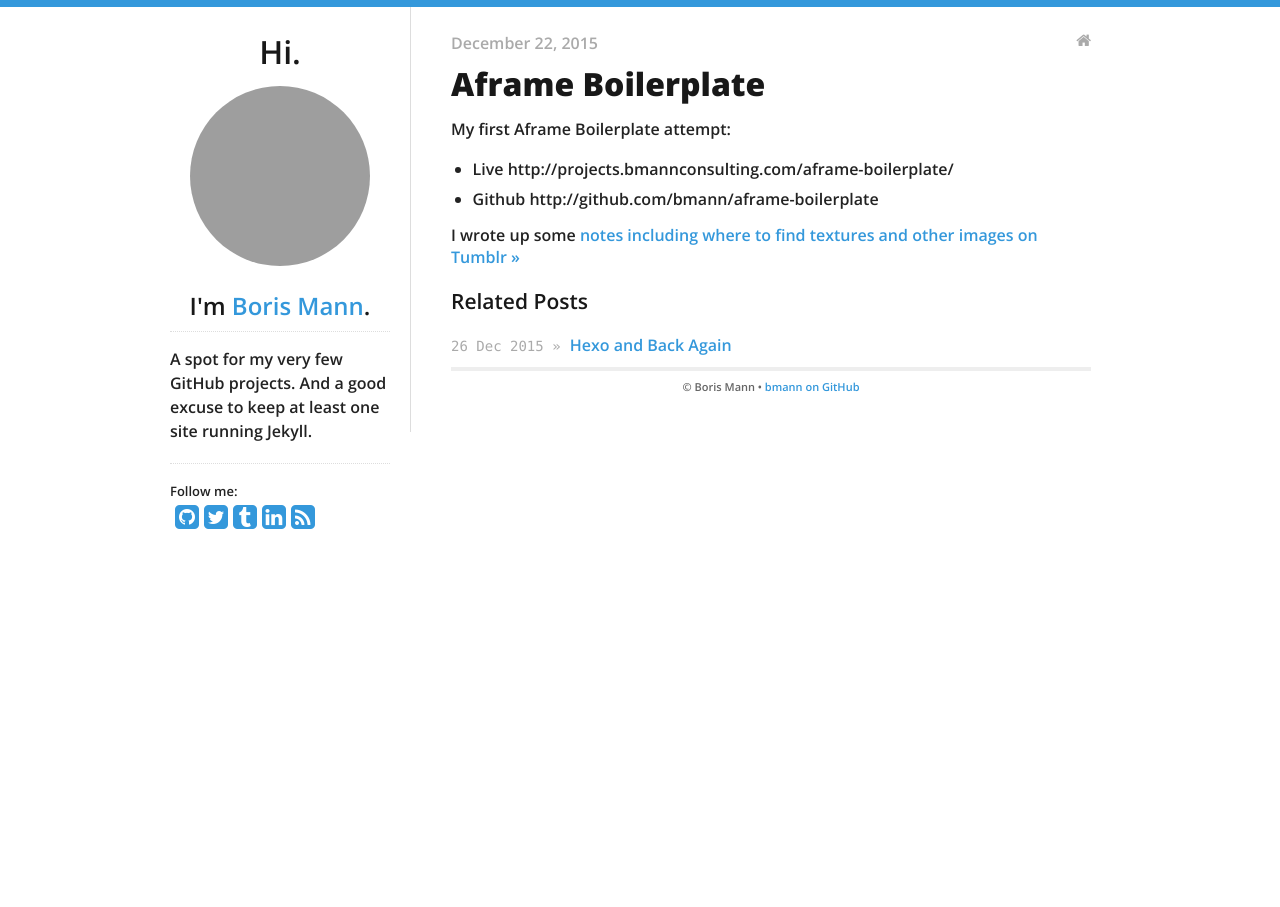
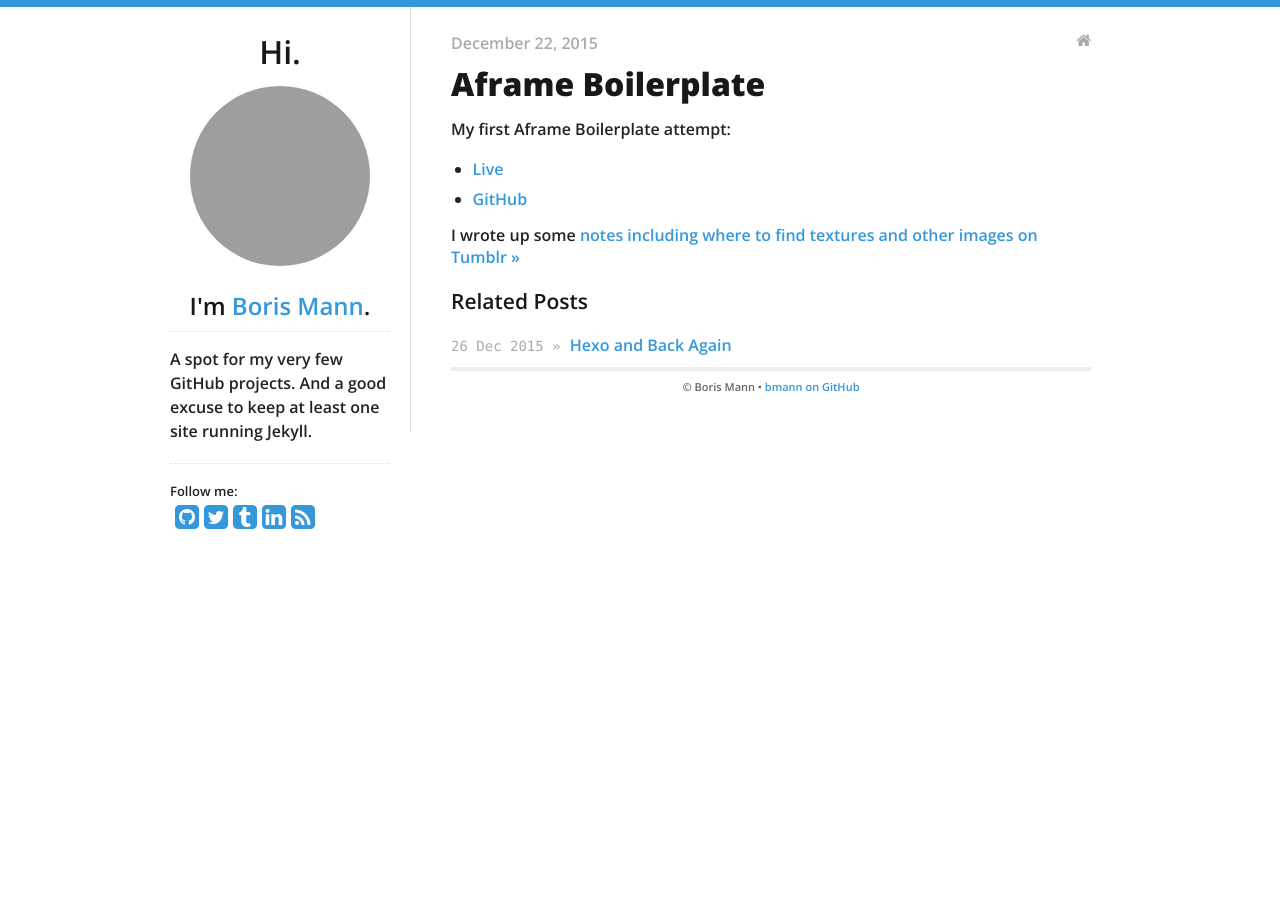
Before and after one commit to bmann/bmann.github.com, a Jekyll site: the page built from _posts/2015-12-22-aframe-boilerplate.md, in a window 1280 px wide. Built offline with Jekyll 4.4.1, drawn with Linux system fonts in a browser that asks for light colours; nearby versions of some CDN libraries; grey boxes are pictures that could not be loaded.

Commit message:
Made bullets worked, linked links

```diff
--- a/_posts/2015-12-22-aframe-boilerplate.md
+++ b/_posts/2015-12-22-aframe-boilerplate.md
@@ -9,7 +9,8 @@ tags:
 ---
 
 My first Aframe Boilerplate attempt:
-* Live http://projects.bmannconsulting.com/aframe-boilerplate/
-* Github http://github.com/bmann/aframe-boilerplate
+
+* [Live](http://projects.bmannconsulting.com/aframe-boilerplate/)
+* [GitHub](http://github.com/bmann/aframe-boilerplate)
 
 I wrote up some [notes including where to find textures and other images on Tumblr »](http://tumblr.bmannconsulting.com/post/135664145908/im-messing-around-with-aframevr-and-learning)
```
